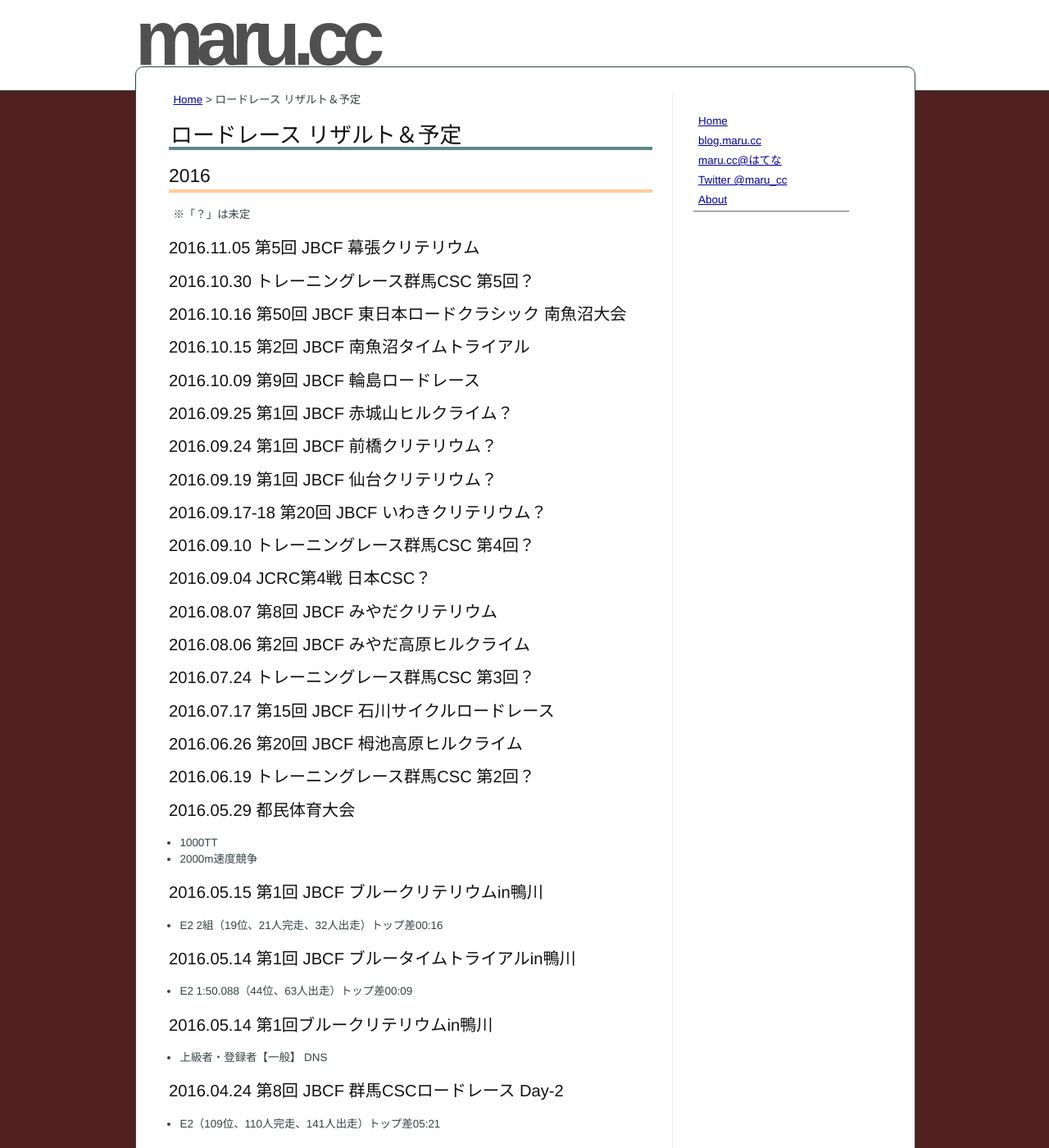
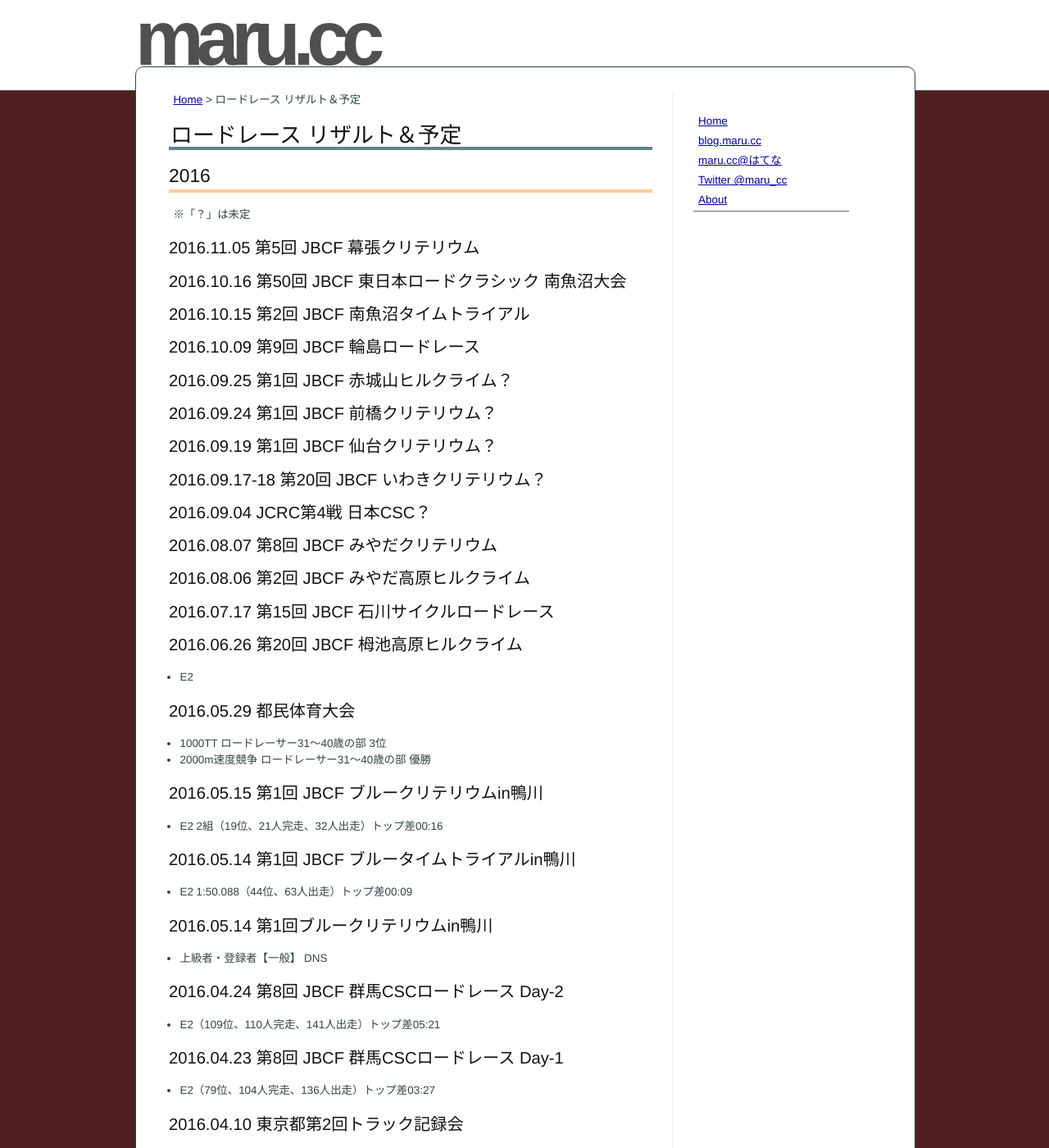
Before and after one commit to marucc/marucc.github.io, a Jekyll site: the page built from sports/results_bike.md, in a window 1280 px wide and 1400 px high. Shown: the whole window at 82% size. Built offline with Jekyll 4.4.1, drawn with Linux system fonts in a browser that asks for light colours.

Commit message:
Published with https://stackedit.io/

```diff
--- a/sports/results_bike.md
+++ b/sports/results_bike.md
@@ -15,8 +15,6 @@ markdown: kramdown
 
 ### 2016.11.05  第5回 JBCF 幕張クリテリウム
 
-### 2016.10.30 トレーニングレース群馬CSC 第5回？
-
 ### 2016.10.16 第50回 JBCF 東⽇本ロードクラシック 南魚沼大会
 
 ### 2016.10.15 第2回 JBCF 南魚沼タイムトライアル
@@ -31,25 +29,20 @@ markdown: kramdown
 
 ### 2016.09.17-18 第20回 JBCF いわきクリテリウム？
 
-### 2016.09.10 トレーニングレース群馬CSC 第4回？
-
 ### 2016.09.04 JCRC第4戦 日本CSC？
 
 ### 2016.08.07 第8回 JBCF みやだクリテリウム
 
 ### 2016.08.06  第2回 JBCF みやだ高原ヒルクライム
 
-### 2016.07.24 トレーニングレース群馬CSC 第3回？
-
 ### 2016.07.17 第15回 JBCF 石川サイクルロードレース
 
 ### 2016.06.26  第20回 JBCF 栂池高原ヒルクライム
-
-### 2016.06.19 トレーニングレース群馬CSC 第2回？
+* E2
 
 ### 2016.05.29 都民体育大会
-* 1000TT
-* 2000m速度競争
+* 1000TT ロードレーサー31〜40歳の部 3位
+* 2000m速度競争 ロードレーサー31〜40歳の部 優勝
 
 ### 2016.05.15 第1回 JBCF ブルークリテリウムin鴨川
 * E2 2組（19位、21人完走、32人出走）トップ差00:16
```
